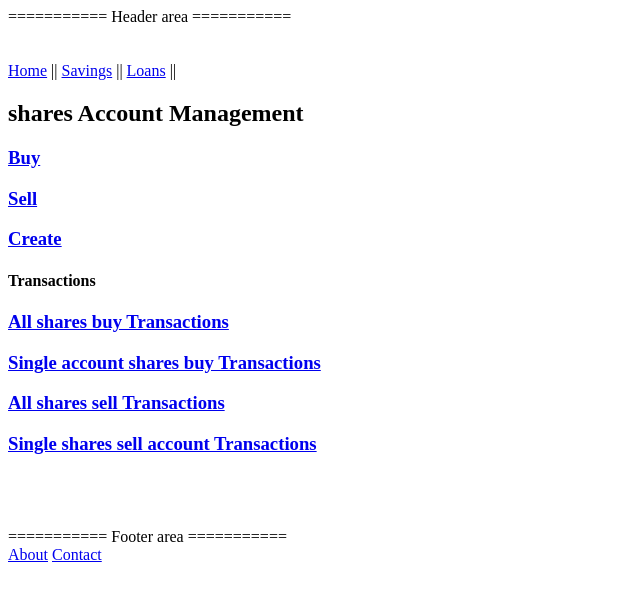
After one commit to suresh466/cooperative_finance, a Django app: page /shares/ in a window 1280 px wide. The commit adds this page. Shown: the top 601 px of the page, without its empty margins (0-640 px from the left). Run offline with Django 3.2, Linux system fonts and the light colour scheme.

Commit message:
create shares view and map the url create template for the view refactor other views

```diff
--- /dev/null
+++ b/shares/templates/shares/shares.html
@@ -0,0 +1,16 @@
+{% extends 'base.html' %}
+
+{% block content %}
+
+<h2>shares Account Management</h2>
+
+<h3><a href="{% url 'shares:buy' %}">Buy</a></h3>
+<h3><a href="{% url 'shares:sell' %}">Sell</a></h3>
+<h3><a href="{% url 'shares:create' %}">Create</a></h3>
+<h4>Transactions</h4>
+<h3><a href="{% url 'shares:transactions' %}">All shares buy Transactions</a></h3>
+<h3><a href="{% url 'shares:transaction' %}">Single account shares buy Transactions</a></h3>
+<h3><a href="{% url 'shares:sell_transactions' %}">All shares sell Transactions</a></h3>
+<h3><a href="{% url 'shares:sell_transaction' %}">Single shares sell account Transactions</a></h3>
+
+{% endblock %}
--- a/shares/urls.py
+++ b/shares/urls.py
@@ -3,10 +3,11 @@ from django.urls import path
 from .views import (share_account,share_buy,
         share_sell,share_buy_transactions,
         share_sell_transactions,share_buy_transaction,
-        share_sell_transaction,)
+        share_sell_transaction,share,)
 
 app_name = 'shares'
 urlpatterns = [
+    path('', share, name='share'),
     path('create/', share_account, name='create'),
     path('buy/', share_buy, name='buy'),
     path('sell/', share_sell, name='sell'),
--- a/shares/views.py
+++ b/shares/views.py
@@ -156,3 +156,8 @@ def share_sell_transaction(request):
             }
 
     return render(request, template, context)
+
+def share(request):
+    template = 'shares/shares.html'
+
+    return render(request, template)
--- a/templates/base.html
+++ b/templates/base.html
@@ -14,6 +14,7 @@
     <div>
       <a href="{% url 'home' %}">Home</a> ||
       <a href="{% url 'savings:saving' %}">Savings</a> ||
+      <a href="{% url 'loans:loan' %}">Loans</a> ||
     </div>
 
     {% block content %}
```
Also changed, not shown: loans/templates/loans/loans.html (+4 -4 lines), savings/templates/savings/savings.html (+4 -4 lines).
